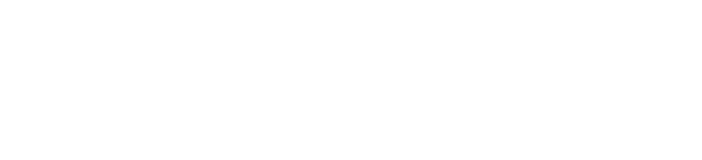
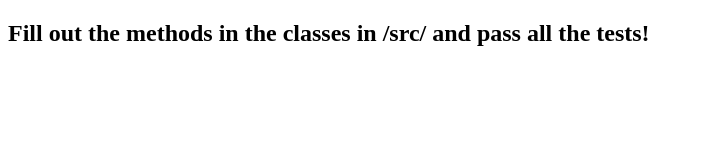
Before and after one commit to jdlawrence/graphsTreesBinaryTrees, a website built with Parcel: page index.html in a window 1280 px wide. Shown: the whole page, without its empty margins (0-702 px from the left). Built offline with nearby package versions, Linux system fonts and the light colour scheme.

Commit message:
Add slight instructions in index.html

```diff
--- a/index.html
+++ b/index.html
@@ -7,7 +7,9 @@
 </head>
 
 <body>
-	<div id="app"></div>
+	<div id="app">
+		<h2>Fill out the methods in the classes in /src/ and pass all the tests!</h2>
+	</div>
 
 	<script src="src/graphs.js"></script>
 	<script src="src/trees.js"></script>
```
